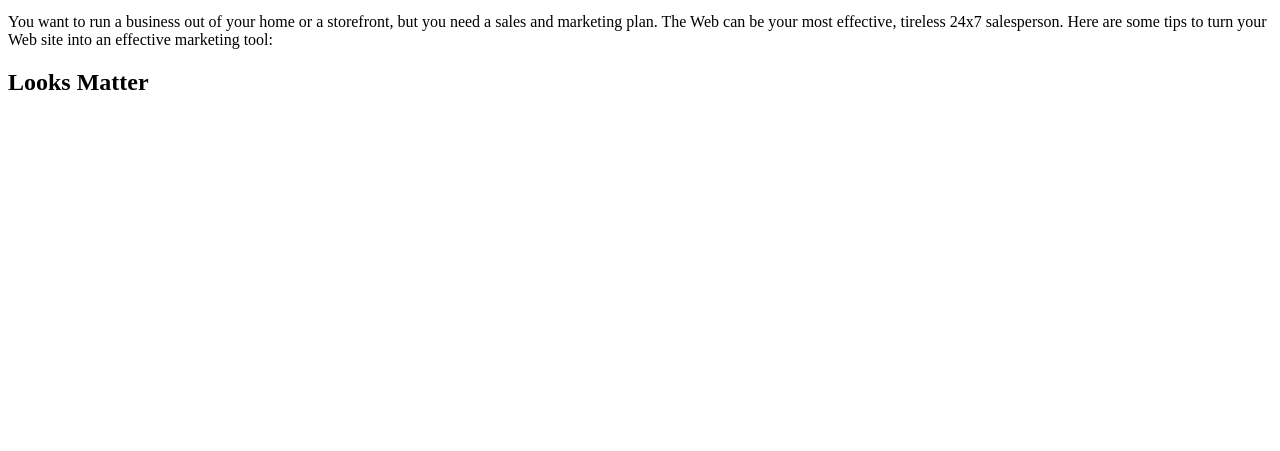
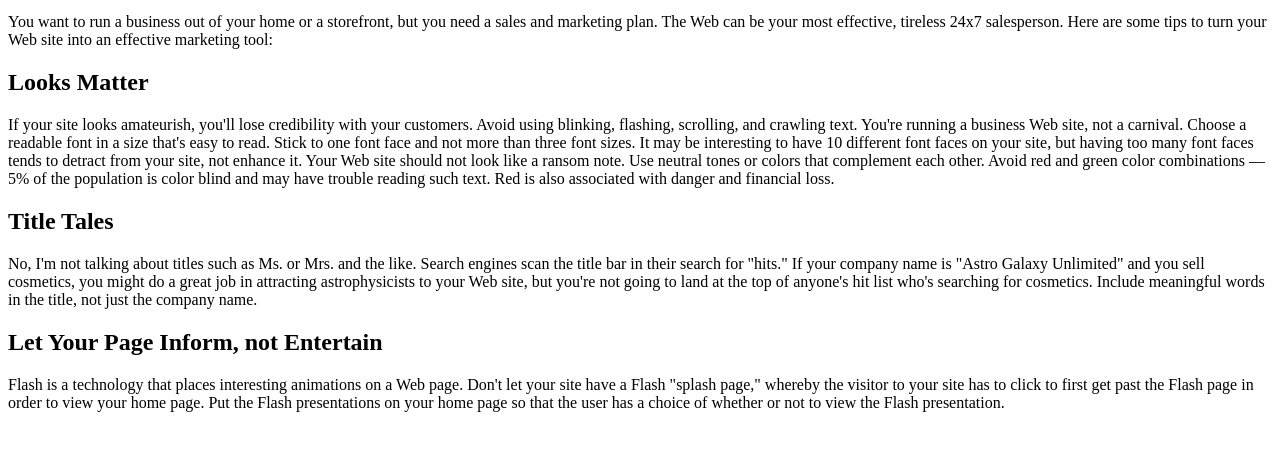
Before and after one commit to tanzinar/mages-Review-Render-an-image-on-a-webpage, a plain HTML site: page index.html in a window 1280 px wide. Shown: the part 87-538 px from the top of the page. Drawn offline with Linux system fonts and the light colour scheme.

Commit message:
Update index.html

```diff
--- a/index.html
+++ b/index.html
@@ -14,5 +14,12 @@ div.a {
 <p>Let Your Web Site Do Your Work</p>
 <p>You want to run a business out of your home or a storefront, but you need a sales and marketing plan. The Web can be your most effective, tireless 24x7 salesperson. Here are some tips to turn your Web site into an effective marketing tool:</p>
 <h2>Looks Matter</h2>
+<p>If your site looks amateurish, you'll lose credibility with your customers. Avoid using blinking, flashing, scrolling, and crawling text. You're running a business Web site, not a carnival. Choose a readable font in a size that's easy to read. Stick to one font face and not more than three font sizes. It may be interesting to have 10 different font faces on your site, but having too many font faces tends to detract from your site, not enhance it. Your Web site should not look like a ransom note. Use neutral tones or colors that complement each other. Avoid red and green color combinations — 5% of the population is color blind and may have trouble reading such text. Red is also associated with danger and financial loss.
+</p>
+<h2>Title Tales</h2>
+<p>No, I'm not talking about titles such as Ms. or Mrs. and the like. Search engines scan the title bar in their search for "hits." If your company name is "Astro Galaxy Unlimited" and you sell cosmetics, you might do a great job in attracting astrophysicists to your Web site, but you're not going to land at the top of anyone's hit list who's searching for cosmetics. Include meaningful words in the title, not just the company name.
+</p>
+<h2>Let Your Page Inform, not Entertain</h2>
+<p>Flash is a technology that places interesting animations on a Web page. Don't let your site have a Flash "splash page," whereby the visitor to your site has to click to first get past the Flash page in order to view your home page. Put the Flash presentations on your home page so that the user has a choice of whether or not to view the Flash presentation.</p>
 </body>
 </html>
```
